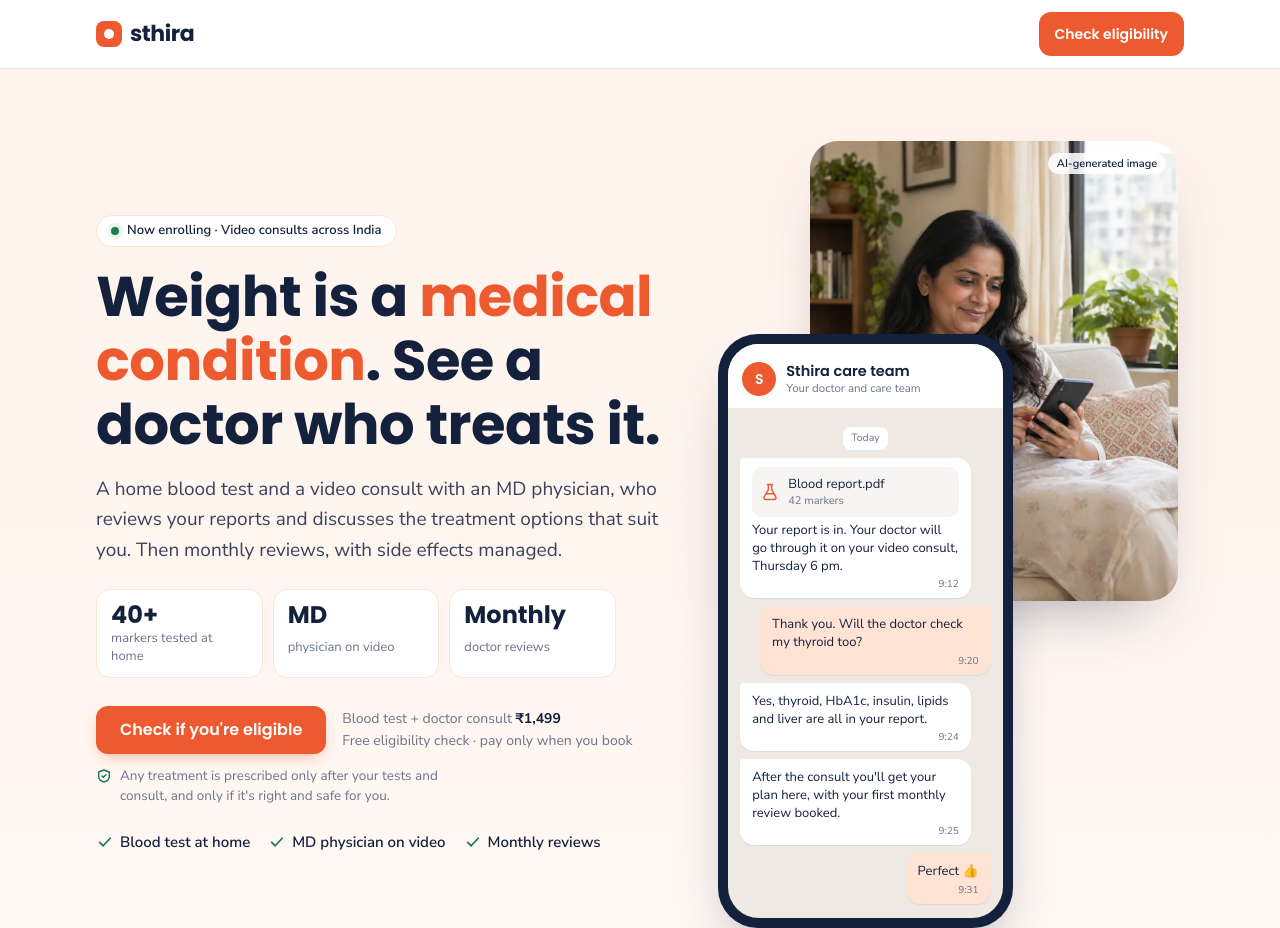
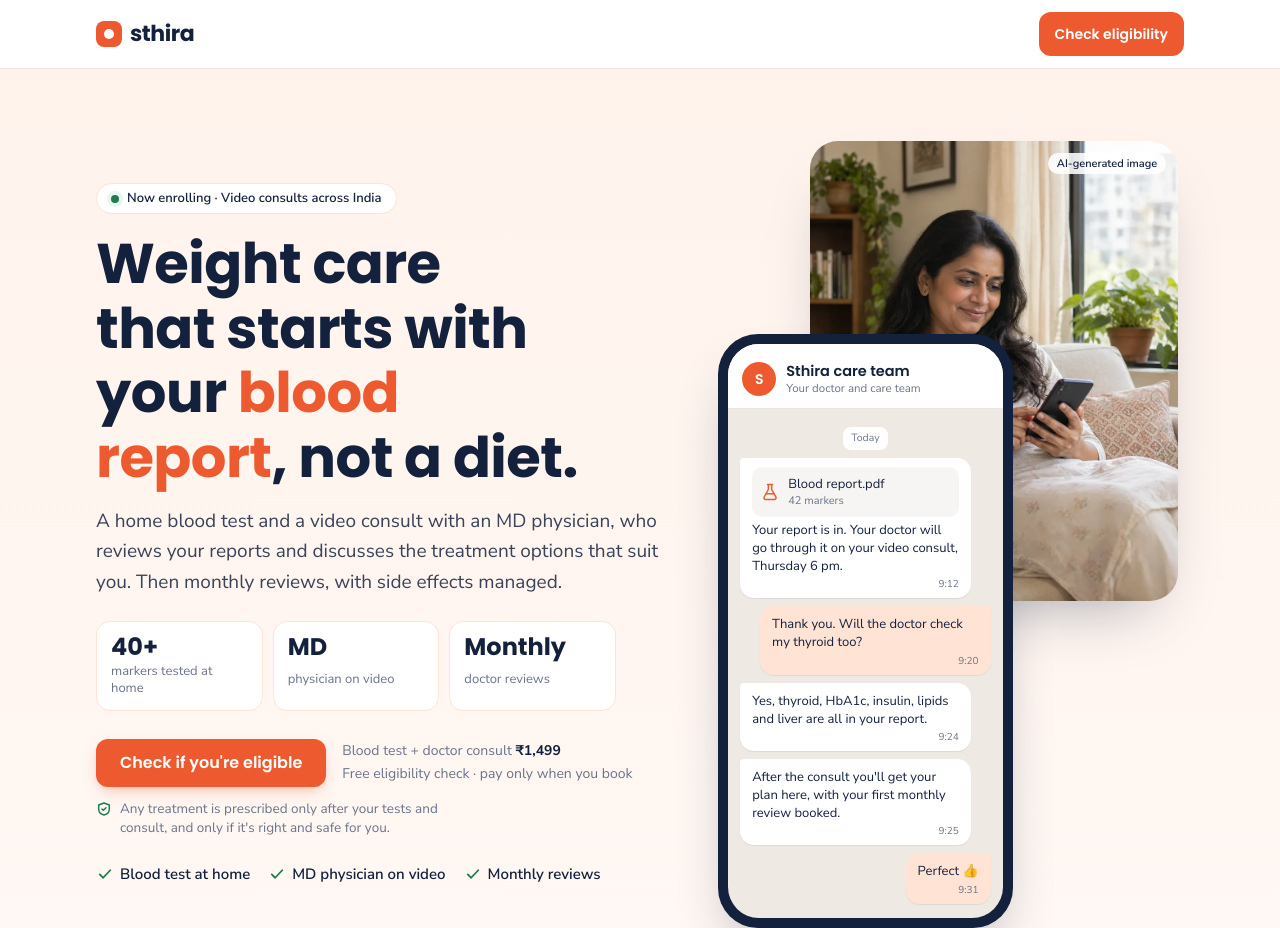
Before and after one commit to prekshi/wellness, a plain HTML site: page public/check/index.html in a window 1280 px wide. Shown: the top 928 px of the page. Drawn offline with Linux system fonts and the light colour scheme; no server answers.

Commit message:
Add files via upload

```diff
--- a/public/check/index.html
+++ b/public/check/index.html
@@ -292,7 +292,7 @@ footer .wrap{display:grid;gap:10px}
     <div class="wrap hero-grid">
       <div>
         <span class="pill"><b></b>Now enrolling · Video consults across India</span>
-        <h1>Weight is a <span>medical condition</span>. See a doctor who treats it.</h1>
+        <h1>Weight care that starts with your <span>blood report</span>, not a diet.</h1>
         <p class="sub">A home blood test and a video consult with an MD physician, who reviews your reports and discusses the treatment options that suit you. Then monthly reviews, with side effects managed.</p>
         <div class="facts">
           <div><b>40+</b><span>markers tested at home</span></div>
```
